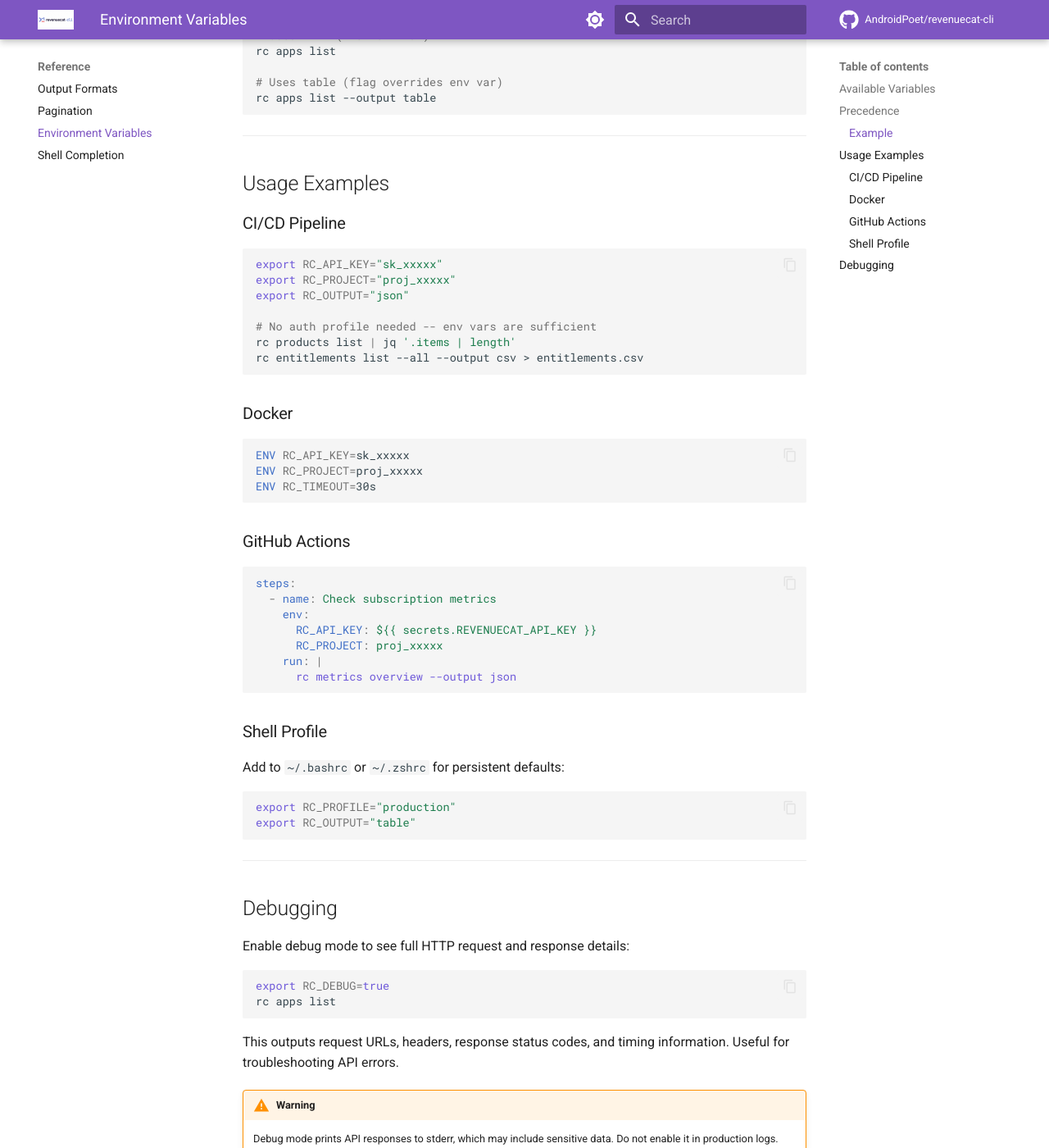
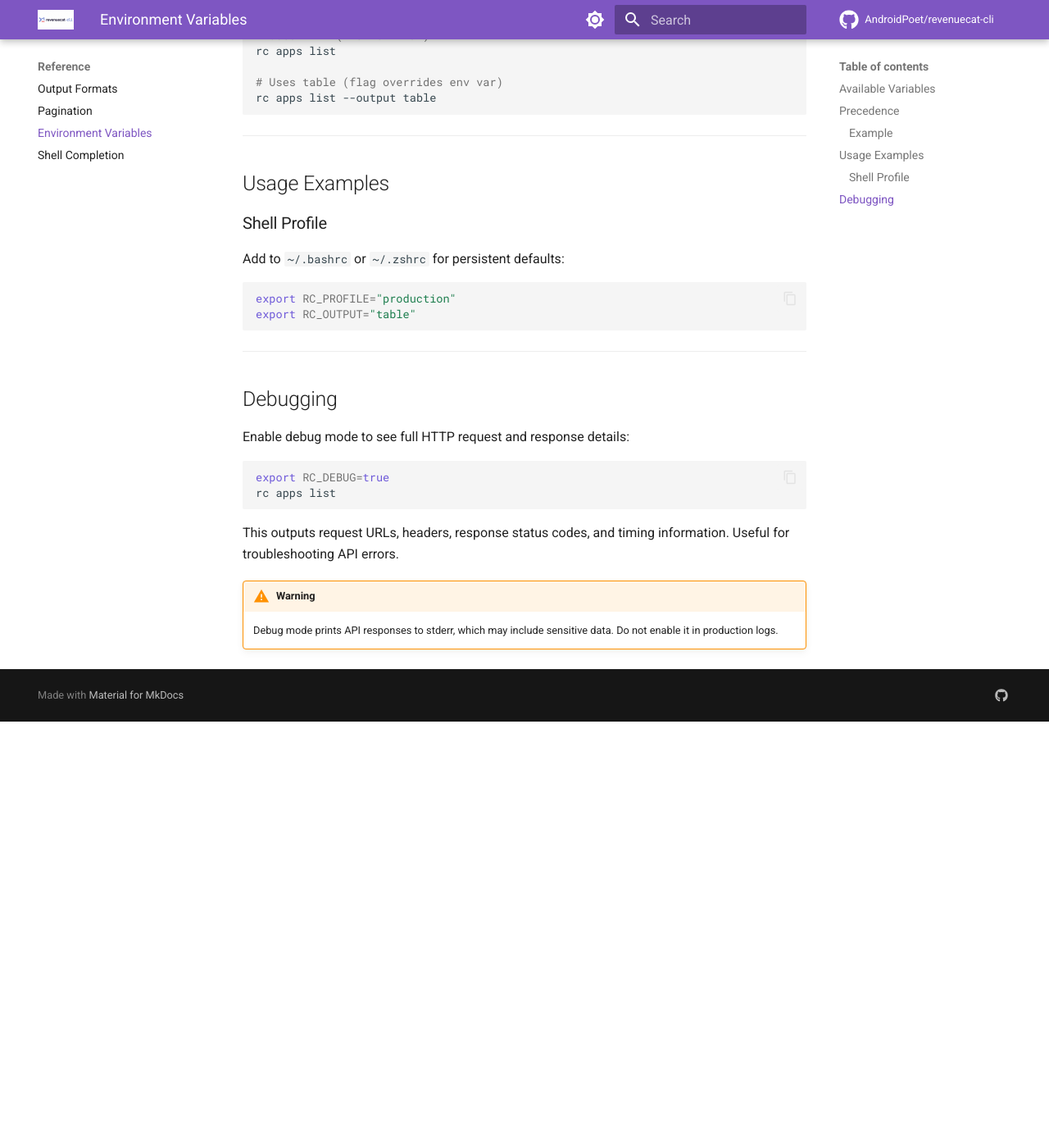
Before and after one commit to AndroidPoet/revenuecat-cli, an MkDocs documentation site: the page built from docs/reference/environment-variables.md, in a window 1280 px wide and 1400 px high, scrolled down 1218 px. Shown: the whole window at 82% size. Built offline with MkDocs 1.6.1 and Material for MkDocs 9.7.7, drawn with Linux system fonts in a browser that asks for light colours; comment, search, counter and statistics services are not loaded; after the commit the page ends 2098 px from its top, so only the background shows below that.

Commit message:
Remove CI/CD examples from docs

````diff
--- a/docs/commands/apps.md
+++ b/docs/commands/apps.md
@@ -171,4 +171,4 @@ rc apps api-keys --app-id app_xxxxx
 | `--app-id` | The app ID |
 
 !!! tip
-    Use `--output minimal` to get just the key values, useful for piping into scripts or CI/CD workflows.
+    Use `--output minimal` to get just the key values, useful for piping into scripts.
--- a/docs/reference/environment-variables.md
+++ b/docs/reference/environment-variables.md
@@ -41,38 +41,6 @@ rc apps list --output table
 
 ## Usage Examples
 
-### CI/CD Pipeline
-
-```bash
-export RC_API_KEY="sk_xxxxx"
-export RC_PROJECT="proj_xxxxx"
-export RC_OUTPUT="json"
-
-# No auth profile needed -- env vars are sufficient
-rc products list | jq '.items | length'
-rc entitlements list --all --output csv > entitlements.csv
-```
-
-### Docker
-
-```dockerfile
-ENV RC_API_KEY=sk_xxxxx
-ENV RC_PROJECT=proj_xxxxx
-ENV RC_TIMEOUT=30s
-```
-
-### GitHub Actions
-
-```yaml
-steps:
-  - name: Check subscription metrics
-    env:
-      RC_API_KEY: ${{ secrets.REVENUECAT_API_KEY }}
-      RC_PROJECT: proj_xxxxx
-    run: |
-      rc metrics overview --output json
-```
-
 ### Shell Profile
 
 Add to `~/.bashrc` or `~/.zshrc` for persistent defaults:
````
Also changed, not shown: docs/getting-started/configuration.md (+0 -12 lines).
